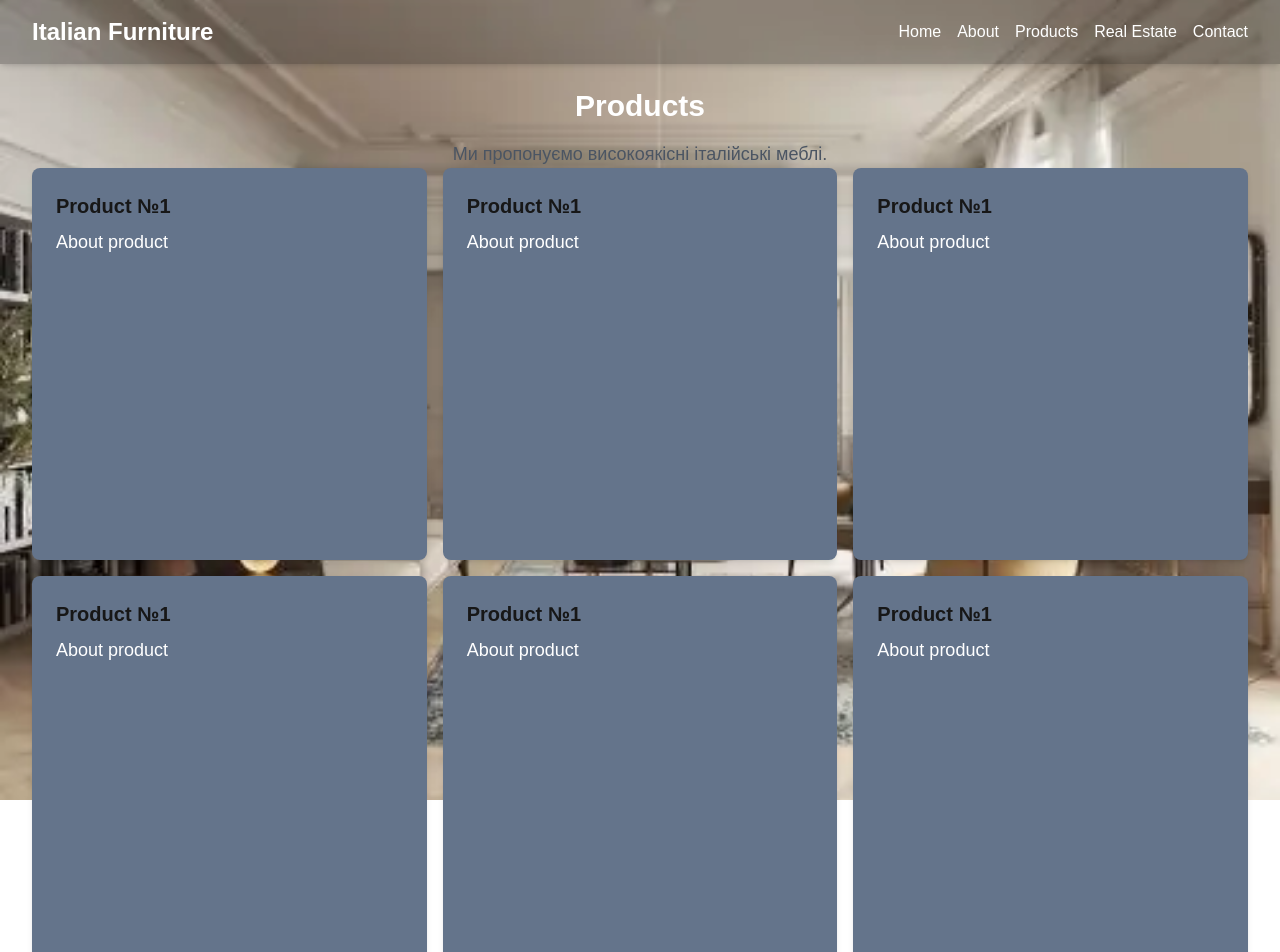
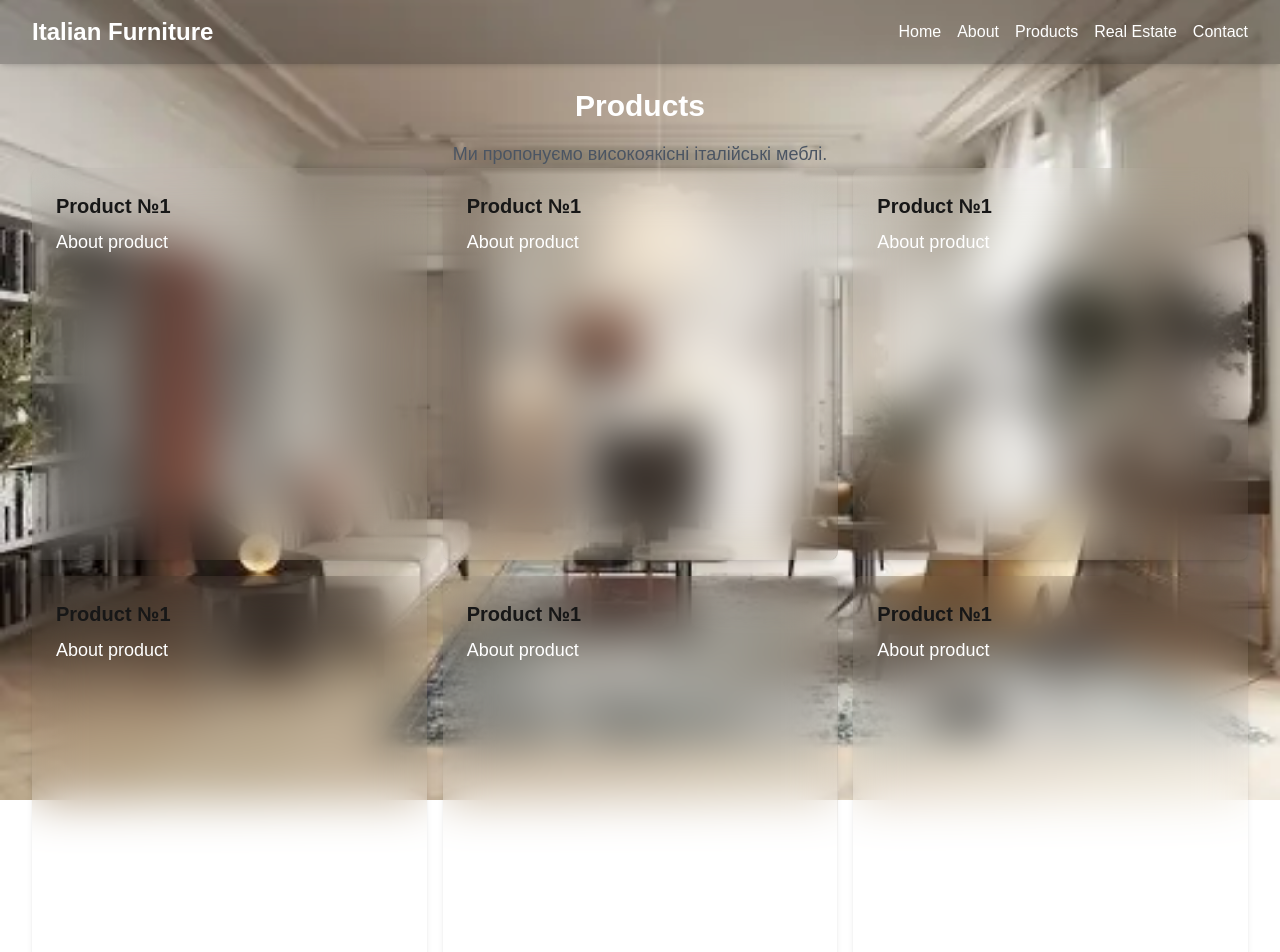
Before and after one commit to Svitly4nyi-Vla2yslav/my-italian-furniture, a Next.js app: page /products in a window 1280 px wide. Shown: the top 952 px of the page. Built offline with nearby package versions, Linux system fonts and the light colour scheme.

Commit message:
blur / transparent

```diff
--- a/src/app/products/page.tsx
+++ b/src/app/products/page.tsx
@@ -9,27 +9,27 @@ const Products: React.FC = () => {
       <p className='text-lg text-center text-gray-600'>Ми пропонуємо високоякісні італійські меблі.</p>
       <section className="grid grid-cols-1 md:grid-cols-2 lg:grid-cols-3 gap-4 h-screen">
           {/* Карточки продуктів */}
-          <div className="bg-slate-500 p-6 rounded-lg shadow-md">
+          <div className="bg-transparent backdrop-blur-xl p-6 rounded-lg shadow-md">
             <h3 className="text-xl font-bold mb-2"> Product №1</h3>
             <p className="text-primary"> About product</p>
           </div>
-          <div className="bg-slate-500 p-6 rounded-lg shadow-md">
+          <div className="bg-transparent backdrop-blur-xl p-6 rounded-lg shadow-md">
             <h3 className="text-xl font-bold mb-2"> Product №1</h3>
             <p className="text-primary"> About product</p>
           </div>
-          <div className="bg-slate-500 p-6 rounded-lg shadow-md">
+          <div className="bg-transparent backdrop-blur-xl p-6 rounded-lg shadow-md">
             <h3 className="text-xl font-bold mb-2"> Product №1</h3>
             <p className="text-primary"> About product</p>
           </div>
-          <div className="bg-slate-500 p-6 rounded-lg shadow-md">
+          <div className="bg-transparent backdrop-blur-xl p-6 rounded-lg shadow-md">
             <h3 className="text-xl font-bold mb-2"> Product №1</h3>
             <p className="text-primary"> About product</p>
           </div>
-          <div className="bg-slate-500 p-6 rounded-lg shadow-md">
+          <div className="bg-transparent backdrop-blur-xl p-6 rounded-lg shadow-md">
             <h3 className="text-xl font-bold mb-2"> Product №1</h3>
             <p className="text-primary"> About product</p>
           </div>
-          <div className="bg-slate-500 p-6 rounded-lg shadow-md">
+          <div className="bg-transparent backdrop-blur-xl p-6 rounded-lg shadow-md">
             <h3 className="text-xl font-bold mb-2"> Product №1</h3>
             <p className="text-primary"> About product</p>
           </div>
```
